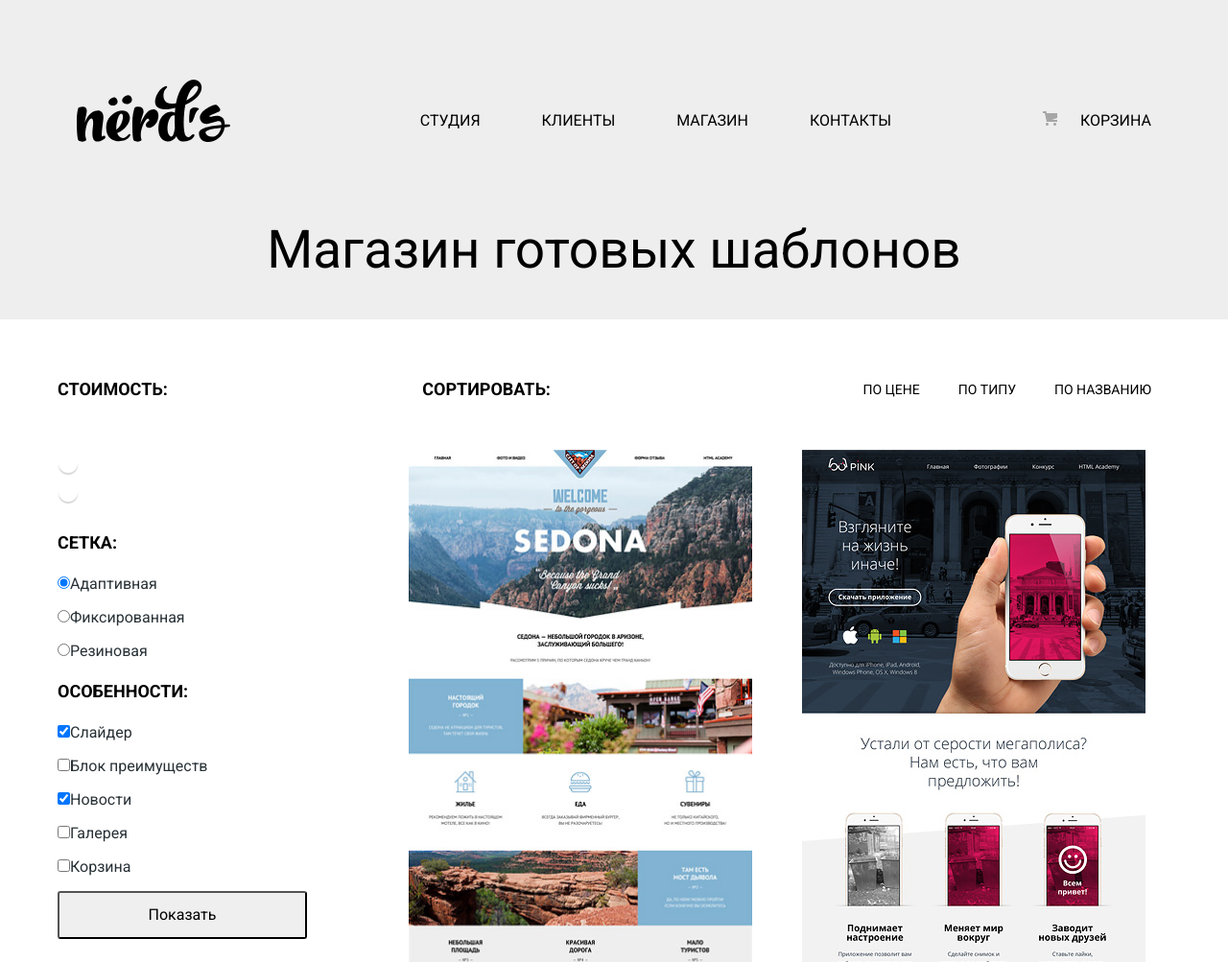
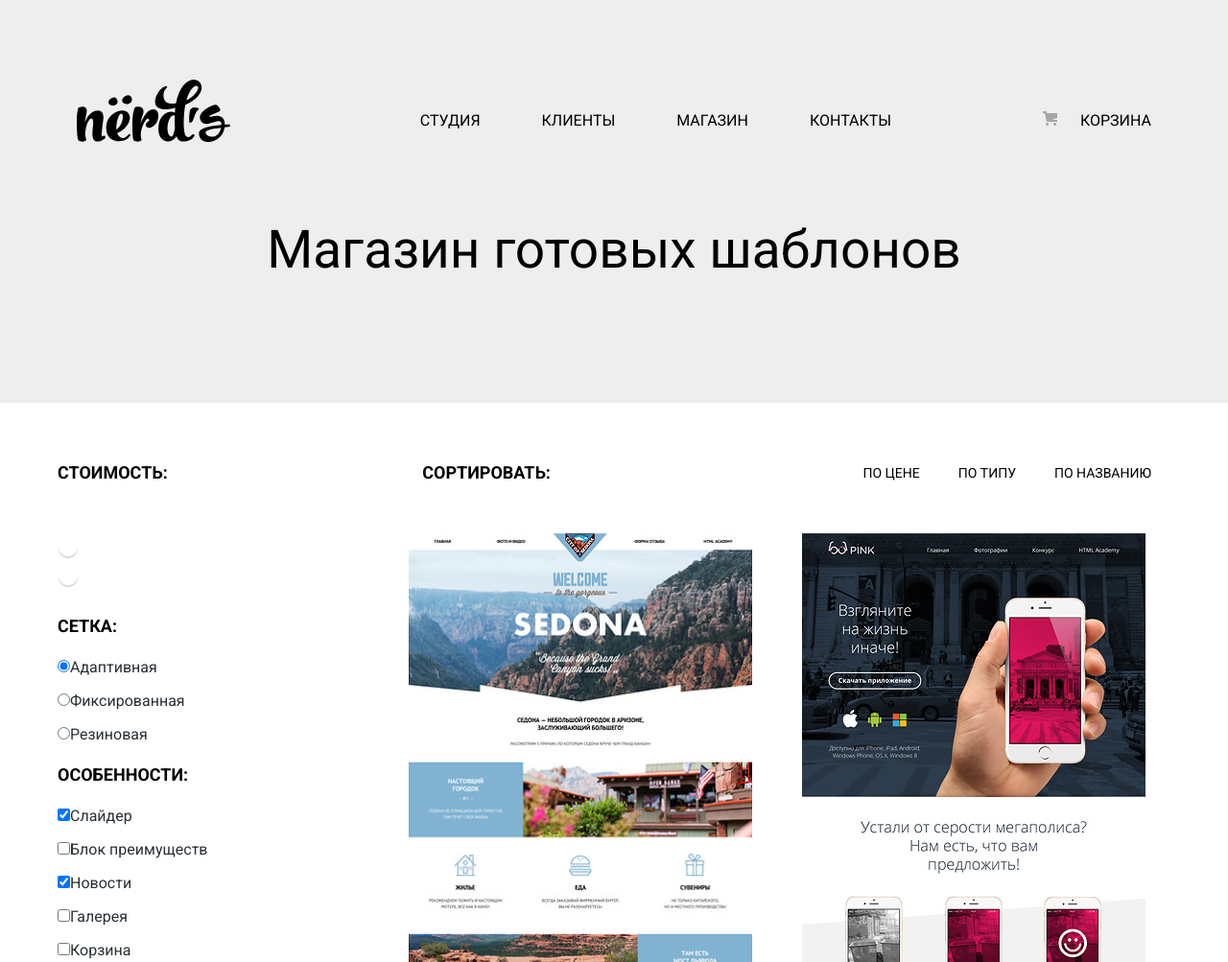
Before and after one commit to Anotonidis/1391041-nerds-29, a plain HTML site: page catalog.html in a window 1280 px wide. Shown: the top 1003 px of the page at 96% size. Drawn offline with Linux system fonts and the light colour scheme.

Commit message:
грид

```diff
--- a/catalog.html
+++ b/catalog.html
@@ -10,9 +10,9 @@
 	<title>HTML Academy: Нёрдс</title>
 </head>
 
-<body class="page-body">
-	<div class="header-wrap">
-		<header class="main-header">
+<body class="page-body ">
+	<div class="header-wrap hg">
+		<header class="main-header hg-header">
 			<div class="header-content">
 				<nav class="main-navigation">
 					<a class="main-navigation-logo" href="index.html">
@@ -37,7 +37,7 @@
 			</div>
 		</header>
 	</div>
-	<main>
+	<main class="hg-main" >
 		<div class="wrapper">
 			<div class="sort-price">
 				<h3 class="price-title">СТОИМОСТЬ:</h3>
@@ -149,7 +149,7 @@
 			<button class="writeus-button">Напишите нам</button>
 		</section>
 	</main>
-	<footer class="footer">
+	<footer class="footer hg-footer">
 		<div class="footer-content">
 			<div class="footer-social">
 				<ul class="footer-social-list">
--- a/css/style.css
+++ b/css/style.css
@@ -23,6 +23,7 @@ body {
 
 .header-wrap {
 	background-color: var(--backgroundcolor);
+	margin: 0 auto;
 }
 
 .header-content {
@@ -307,6 +308,32 @@ img {
 
 /* inner page */
 
+
+.hg {
+	display: grid;
+	grid-template-areas:
+	"header"
+	"main"
+	"footer";
+	grid-template-columns: 1fr;
+	grid-template-rows: 50px 1fr 350px;
+	grid-gap: 10px;
+}
+
+.hg-header {
+	grid-area: header;
+}
+
+.hg-main {
+	grid-area: main;
+}
+
+.hg-footer {
+	grid-area: footer;
+}
+
+
+
 .main-header {
 	background: var(--backgroundcolor-header);
 }
```
